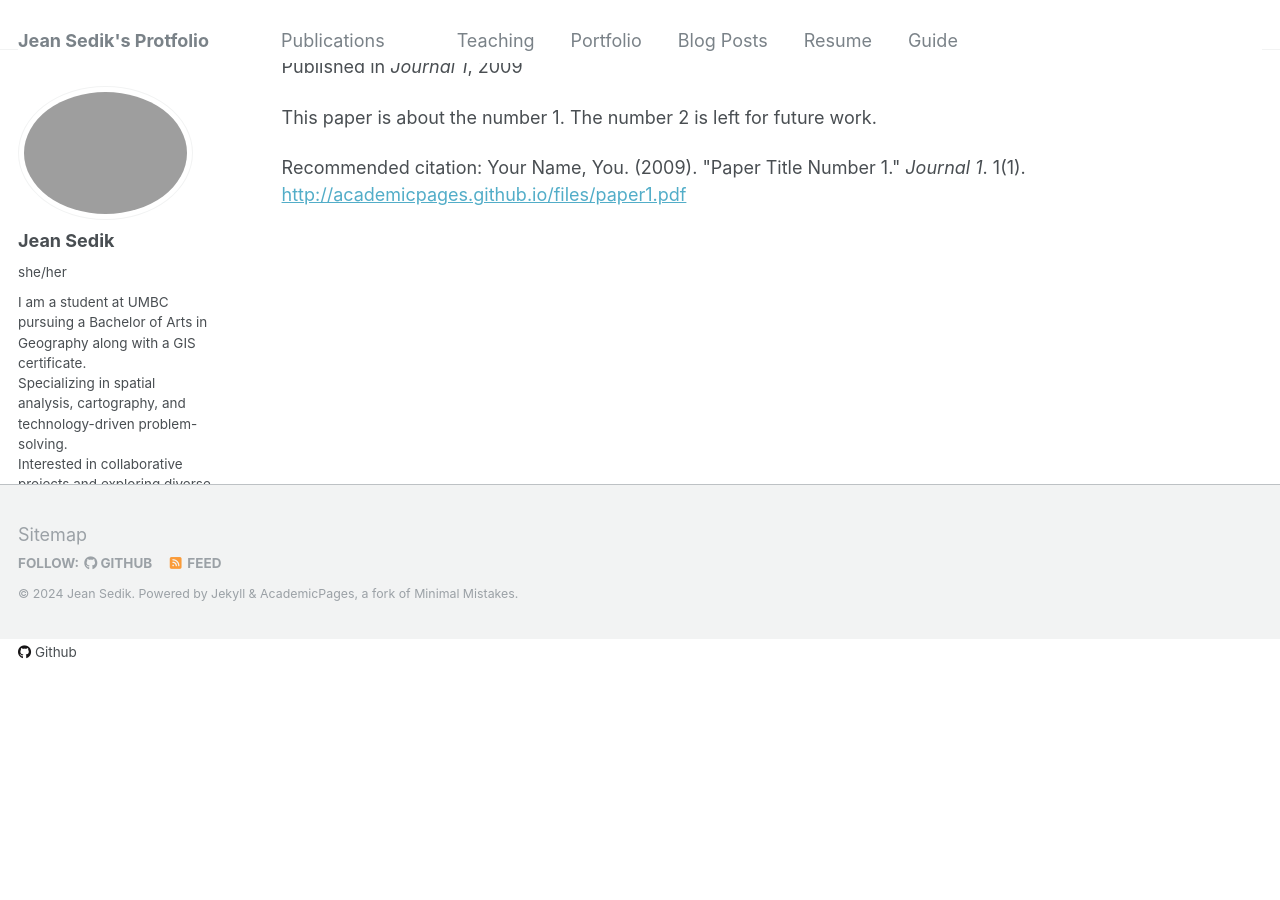
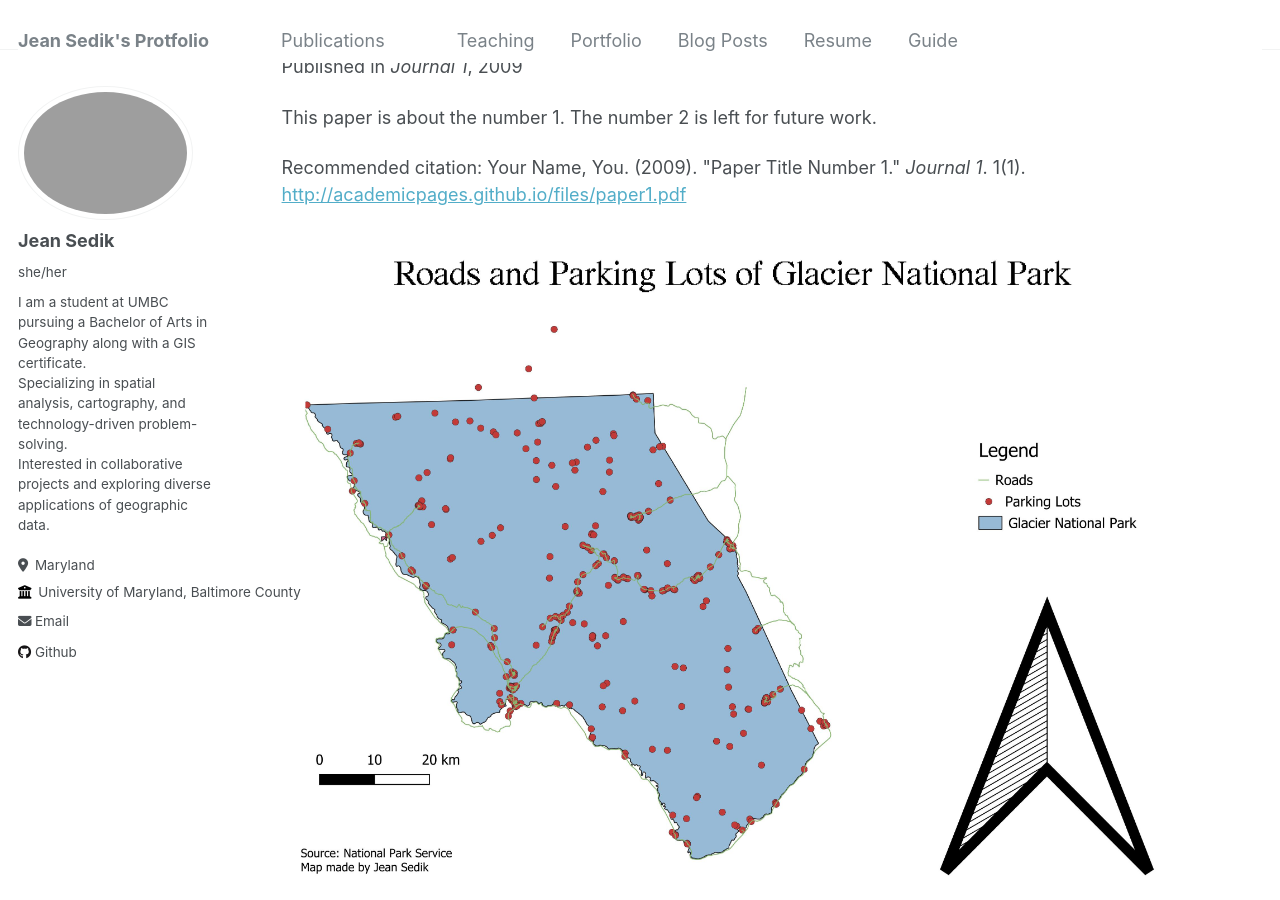
Before and after one commit to VG68490/VG68490.github.io, a Jekyll site: the page built from _pages/publications.md, in a window 1280 px wide and 900 px high, scrolled down 885 px. Built offline with Jekyll 4.4.1, drawn with Linux system fonts in a browser that asks for light colours; before the commit the page ends 1524 px from its top, so only the background shows below that.

Commit message:
1_publications.md

```diff
--- a/_pages/publications.md
+++ b/_pages/publications.md
@@ -14,3 +14,5 @@ author_profile: true
 {% for post in site.publications reversed %}
   {% include archive-single.html %}
 {% endfor %}
+
+![Map of Roads and Parking Lots in Glacier National Park](/images/Glacier2.jpg)
```
